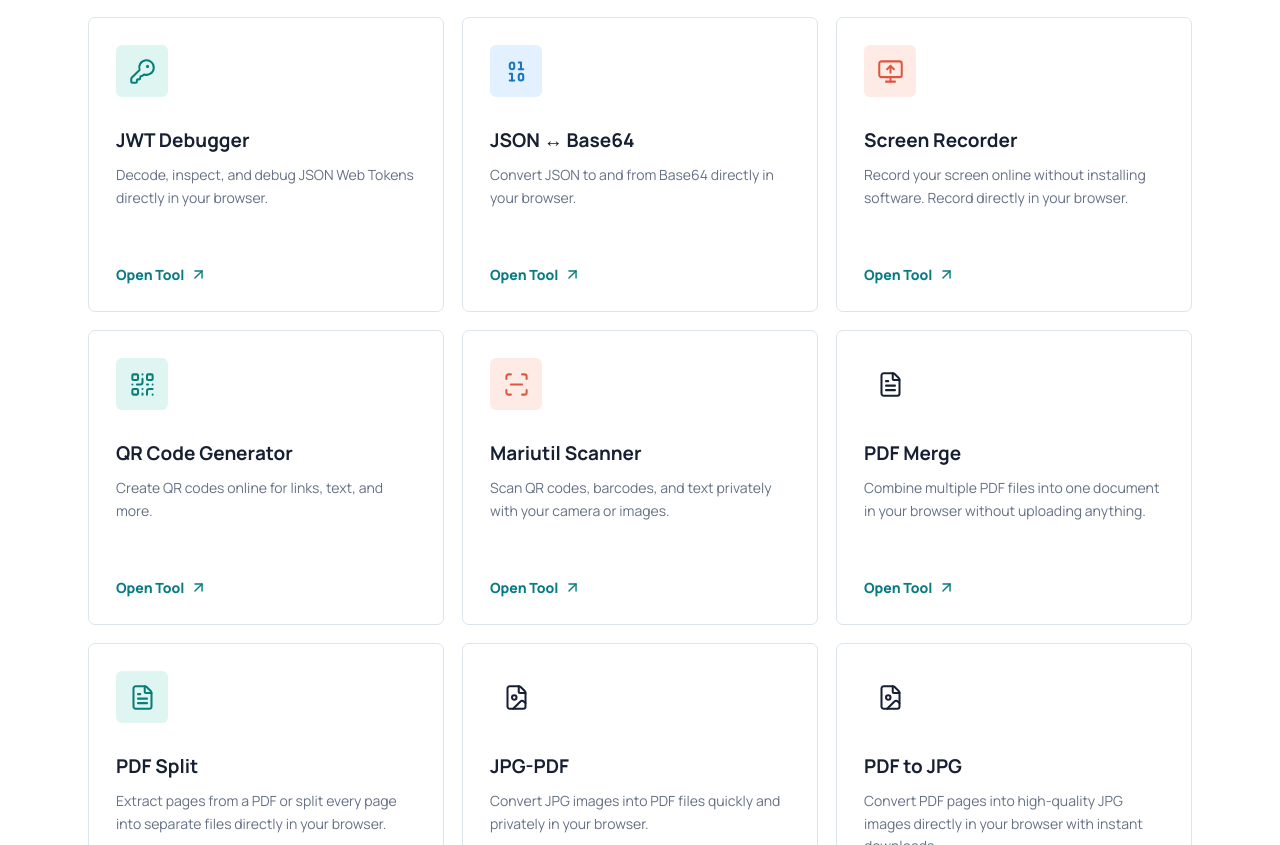
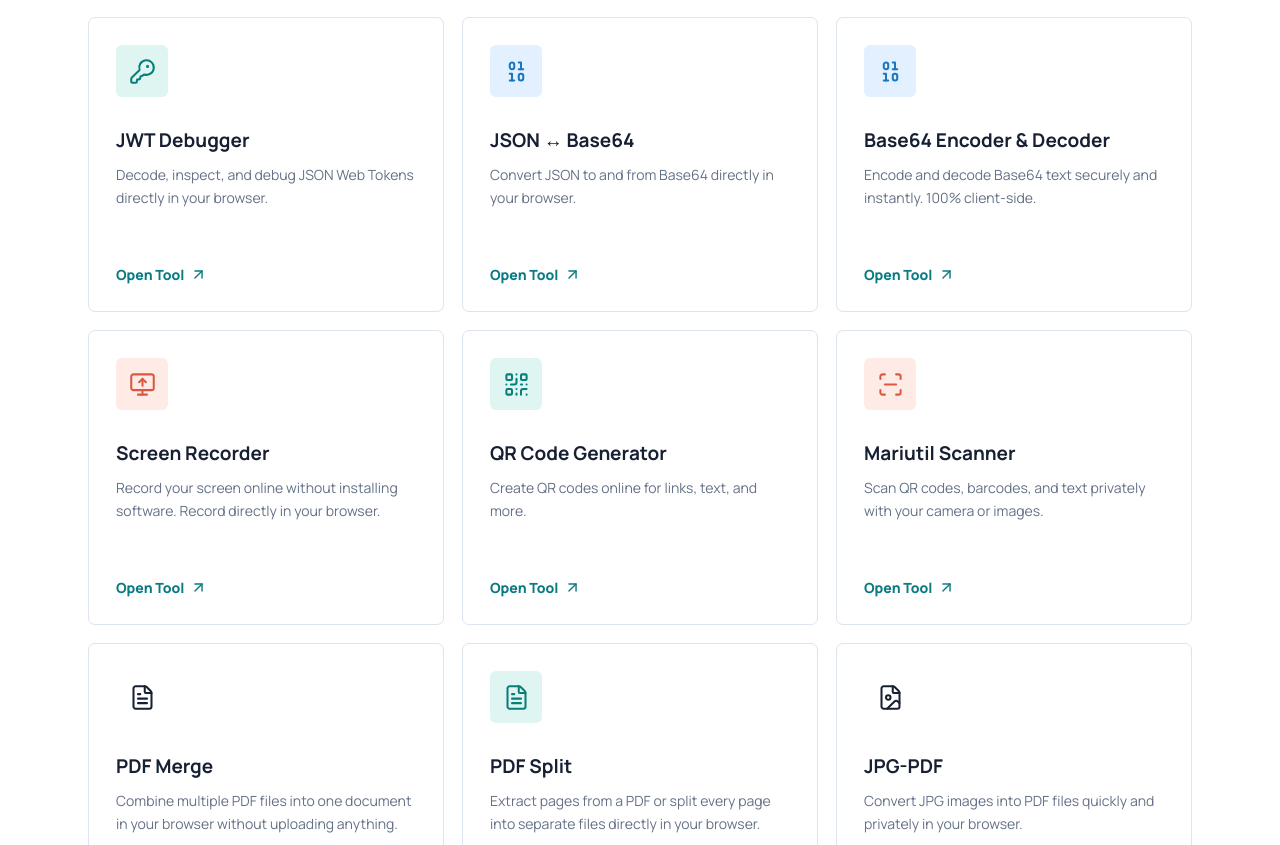
Before and after one commit to poreddymadhukar/mariutil-home, a React (Vite) app: page / in a window 1280 px wide. Shown: the part 986-1831 px from the top of the page. Built offline with nearby package versions, Linux system fonts and the light colour scheme; no server answers.

Commit message:
add base64

```diff
--- a/src/App.tsx
+++ b/src/App.tsx
@@ -62,6 +62,14 @@ const tools: Tool[] = [
     name: "JSON ↔ Base64",
     description: "Convert JSON to and from Base64 directly in your browser.",
     href: "https://jsonbase64.mariutil.com/",
+    icon: Binary,
+    accent: "blue",
+  },
+  {
+    name: "Base64 Encoder & Decoder",
+    description:
+      "Encode and decode Base64 text securely and instantly. 100% client-side.",
+    href: "https://base64.mariutil.com/",
     icon: Binary,
     accent: "blue",
   },
```
